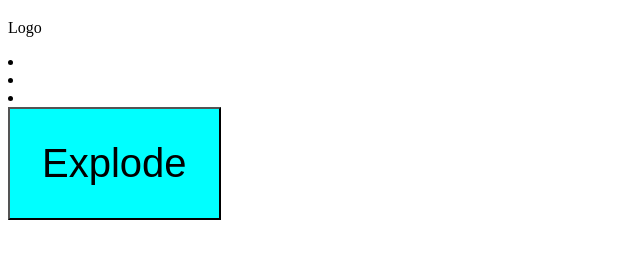
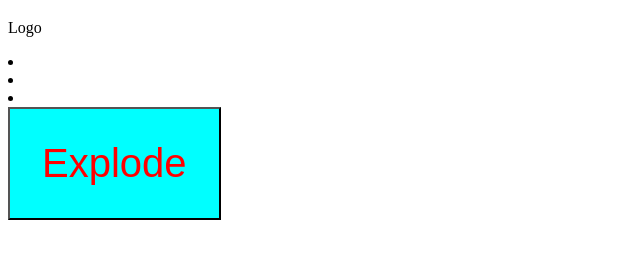
Before and after one commit to ReynkeDeVos/wd64-git_intro, a plain HTML site: page index.html in a window 1280 px wide. Shown: the part 61-320 px from the top of the page, without its empty margins (0-640 px from the left). Drawn offline with Linux system fonts and the light colour scheme.

Commit message:
debug Ciro

```diff
--- a/index.html
+++ b/index.html
@@ -17,7 +17,12 @@
     </header>
     <main>
       <button
-        style="padding: 2rem 2rem; background-color: aqua; red; font-size: 40px"
+        style="
+          padding: 2rem 2rem;
+          background-color: aqua;
+          color: red;
+          font-size: 40px;
+        "
       >
         Explode
       </button>
```
